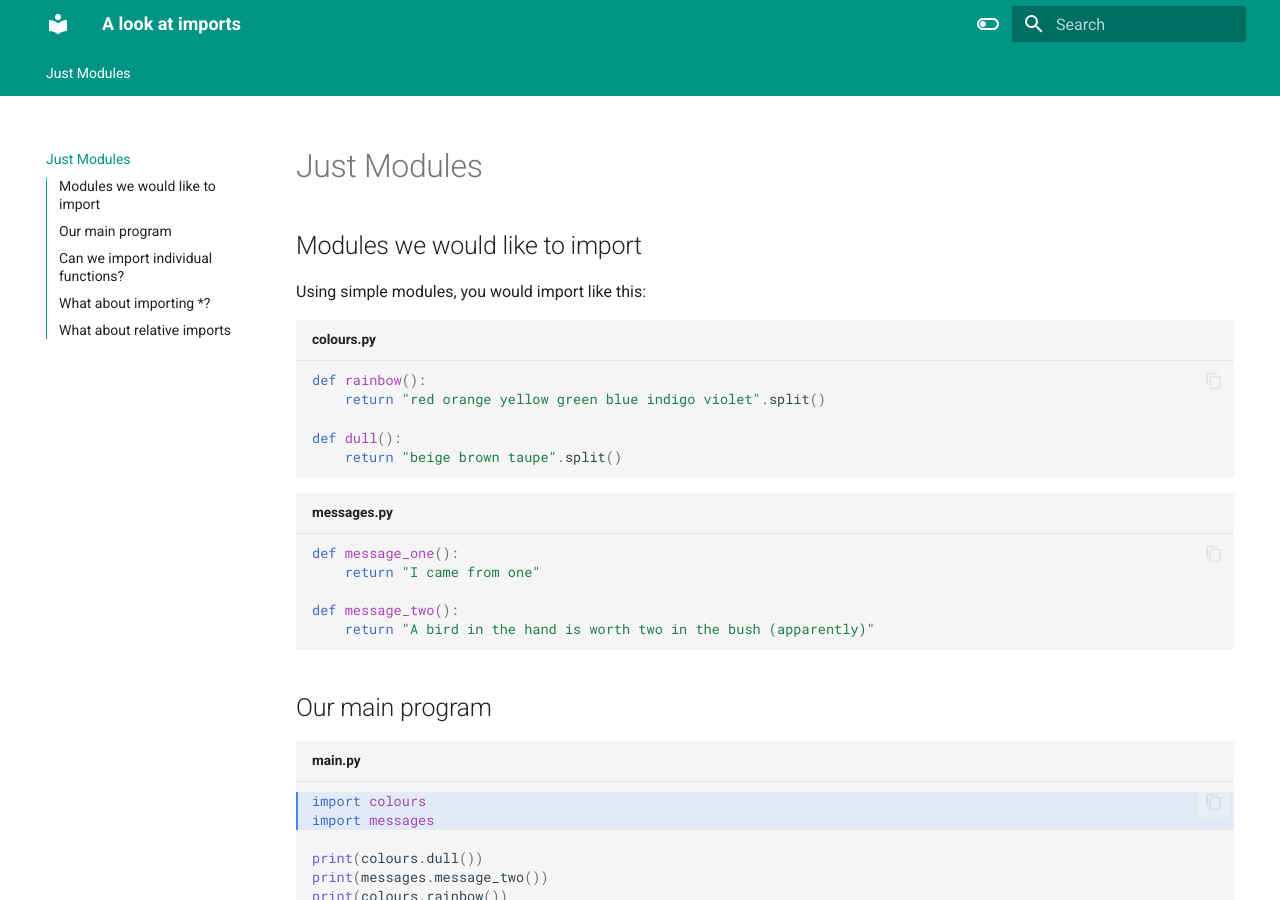
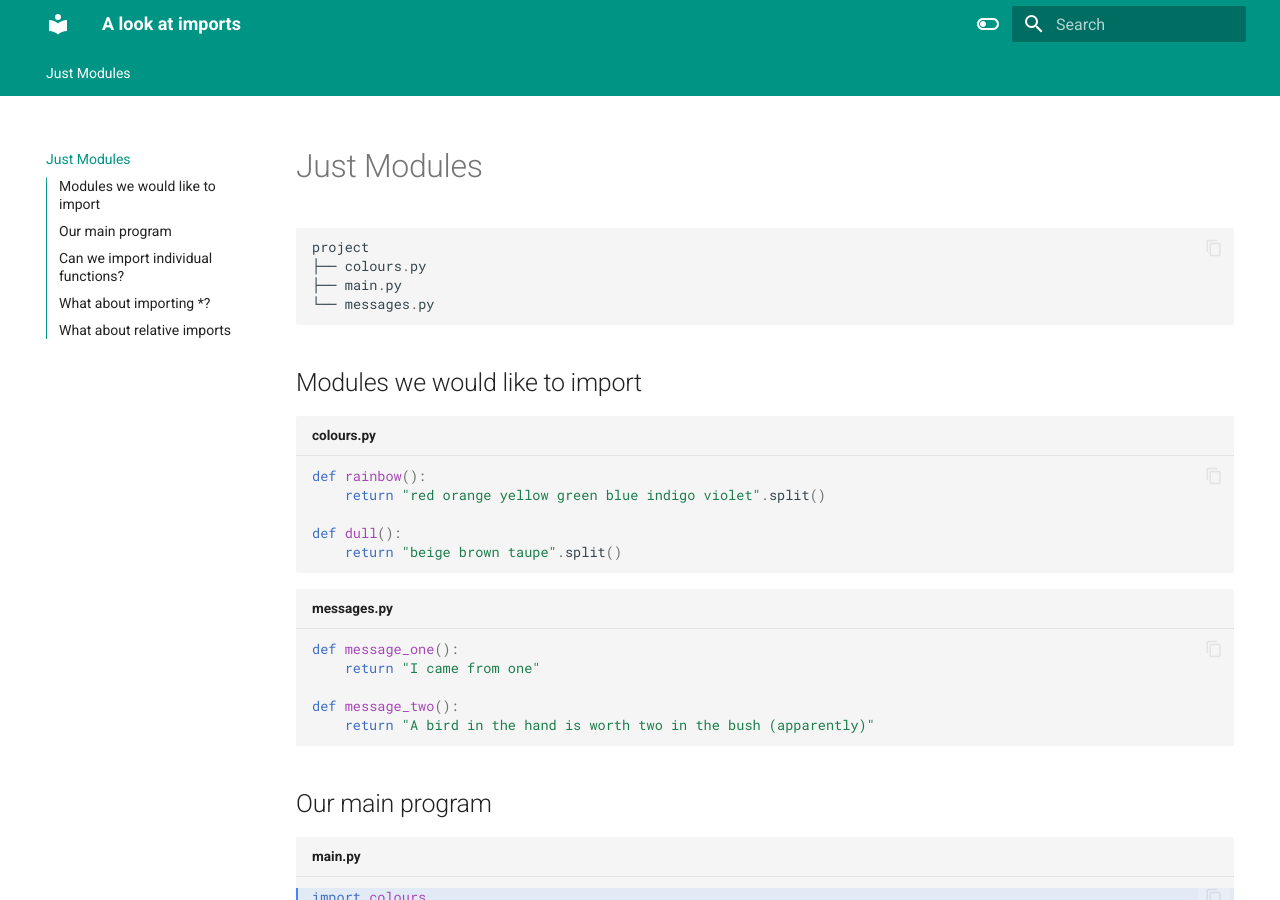
Before and after one commit to greywidget/import_test, an MkDocs documentation site: the page built from docs/one.md, in a window 1280 px wide and 900 px high. Built offline with MkDocs 1.6.1 and Material for MkDocs 9.7.7, drawn with Linux system fonts in a browser that asks for light colours.

Commit message:
added project tree to docs

````diff
--- a/docs/one.md
+++ b/docs/one.md
@@ -1,7 +1,13 @@
 # Just Modules
 
+``` powershell
+project
+├── colours.py
+├── main.py
+└── messages.py
+```
+
 ## Modules we would like to import
-Using simple modules, you would import like this:
 ``` py title="colours.py"
 def rainbow():
     return "red orange yellow green blue indigo violet".split()
````
